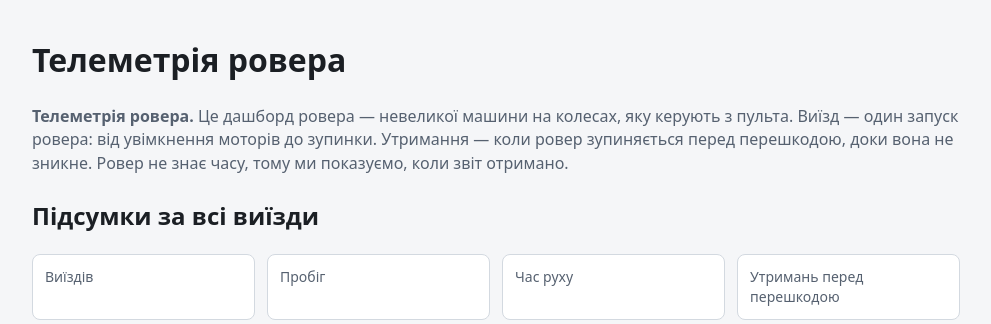
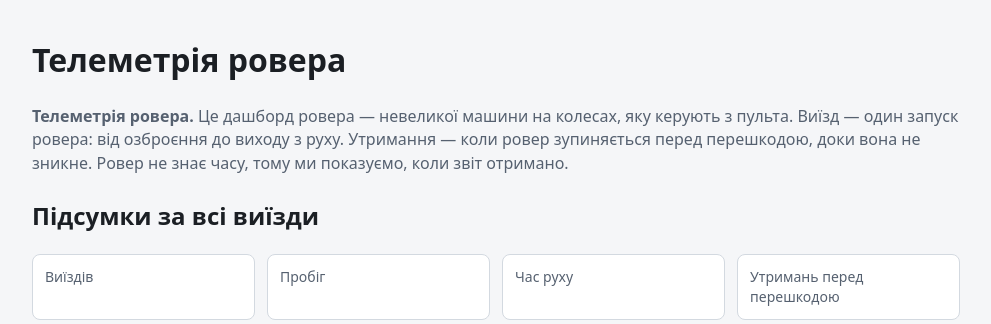
Before and after one commit to 12romis/romis-rover-telemetry, a Python web app: template src/rover_telemetry/web/templates/dashboard.html in a window 1280 px wide. Shown: the top 324 px of the page, without its empty margins (144-1135 px from the left). Run offline with Jinja, Linux system fonts and the light colour scheme; the template is opened without the code that fills it, so the values that code supplies are empty.

Commit message:
docs: align dashboard description and README with rover docs
Co-Authored-By: Claude Sonnet 5.5 <noreply@anthropic.com>
Claude-Session: https://claude.ai/code/session_01MnmeFYj2aF1QiYEiFSdVVd

```diff
--- a/src/rover_telemetry/web/templates/_description.html
+++ b/src/rover_telemetry/web/templates/_description.html
@@ -1,3 +1,3 @@
 <section class="description" aria-label="Опис">
-  <p><strong>Телеметрія ровера.</strong> Це дашборд ровера — невеликої машини на колесах, яку керують з пульта. Виїзд — один запуск ровера: від увімкнення моторів до зупинки. Утримання — коли ровер зупиняється перед перешкодою, доки вона не зникне. Ровер не знає часу, тому ми показуємо, коли звіт отримано.</p>
+  <p><strong>Телеметрія ровера.</strong> Це дашборд ровера — невеликої машини на колесах, яку керують з пульта. Виїзд — один запуск ровера: від озброєння до виходу з руху. Утримання — коли ровер зупиняється перед перешкодою, доки вона не зникне. Ровер не знає часу, тому ми показуємо, коли звіт отримано.</p>
 </section>
```
Also changed, not shown: README.md.
